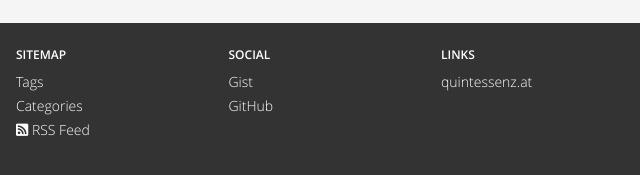
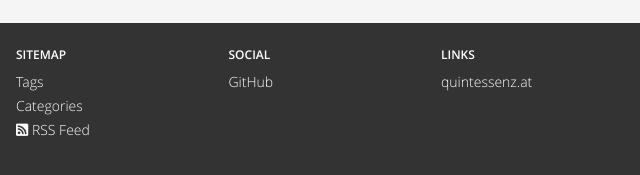
Before and after one commit to brandstifter/brandstifter.github.io, a plain HTML site: page index.html in a window 1280 px wide. Shown: the part 625-800 px from the top of the page, 214-854 px from the left. Drawn offline with nearby package versions, Linux system fonts and the light colour scheme; some packages are replaced by stand-ins of ours.

Commit message:
build (Wed Dec 12 14:09:06 CET 2018)

```diff
--- a/index.html
+++ b/index.html
@@ -145,8 +145,6 @@
         <div class="footer-title">Social</div>
         <ul class="list-unstyled">
 
-          <li><a href="https://gist.github.com/brandstifter" rel="noopener" target="_blank">Gist</a></li>
-
           <li><a href="https://github.com/brandstifter" rel="noopener" target="_blank">GitHub</a></li>
 
         </ul>
```
Also changed, not shown: 404.html (+0 -2 lines), categories/index.html (+0 -2 lines), category/approximation/index.html (+0 -2 lines), posts/index.html (+0 -2 lines), posts/metric-steiner-tree/index.html (+0 -2 lines), tag/2-approximation/index.html (+0 -2 lines), tag/graph-theory/index.html (+0 -2 lines), tag/steiner-tree/index.html (+0 -2 lines).
